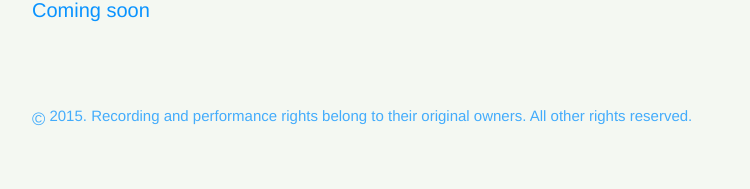
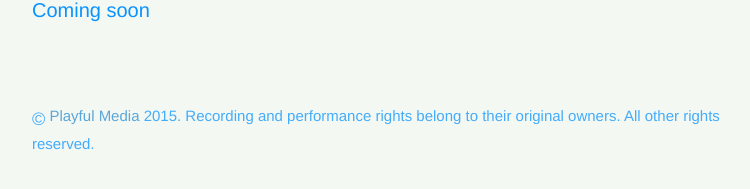
Before and after one commit to wonaldson/drifts.fm, a Jekyll site: the page built from listen.md, in a window 1280 px wide. Shown: the part 207-396 px from the top of the page, without its empty margins (248-998 px from the left). Built offline with Jekyll 4.4.1, drawn with Linux system fonts in a browser that asks for light colours; some web fonts are replaced; Markdown is read by kramdown in place of the engine named in the settings.

Commit message:
playful media in the copyright

```diff
--- a/_layouts/default.html
+++ b/_layouts/default.html
@@ -29,7 +29,7 @@
 
       <div class="footer">
         <p>
-          <span class="copy">&copy;</span> {{ site.time | date: '%Y' }}. Recording and performance rights belong to their original owners. All other rights reserved.
+          <span class="copy">&copy;</span> <a href="http://playful.cc/" target="_blank" alt="Playful Media">Playful Media</a> {{ site.time | date: '%Y' }}. Recording and performance rights belong to their original owners. All other rights reserved.
         </p>
       </div>
     </div>
```
